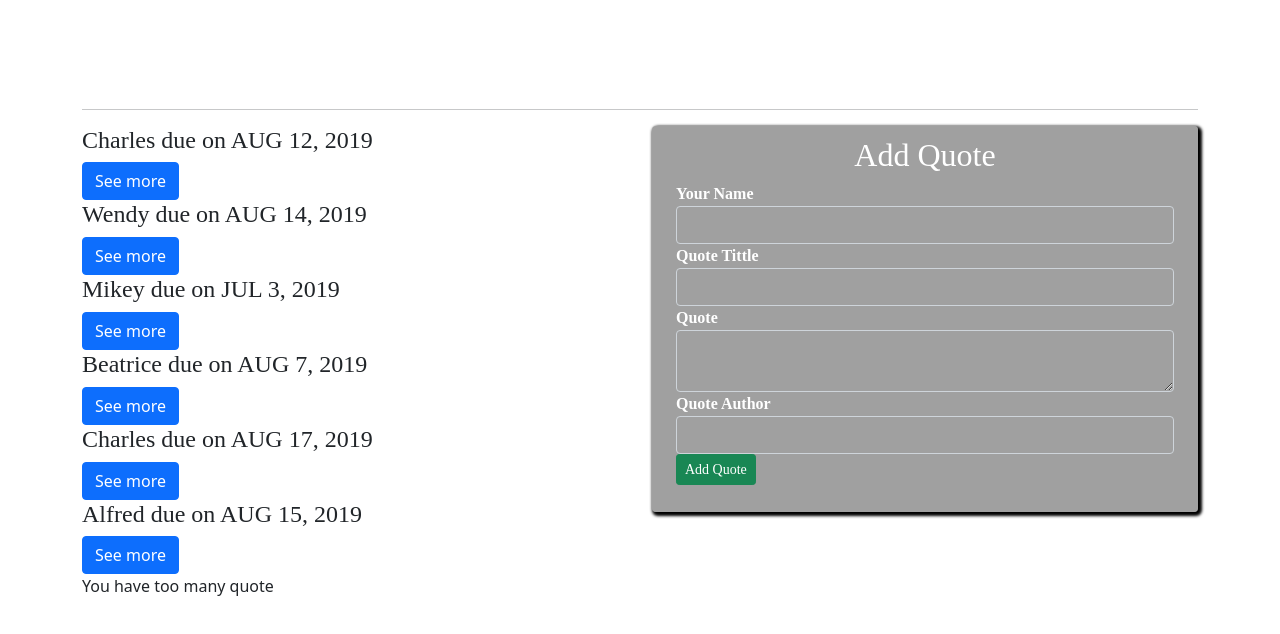
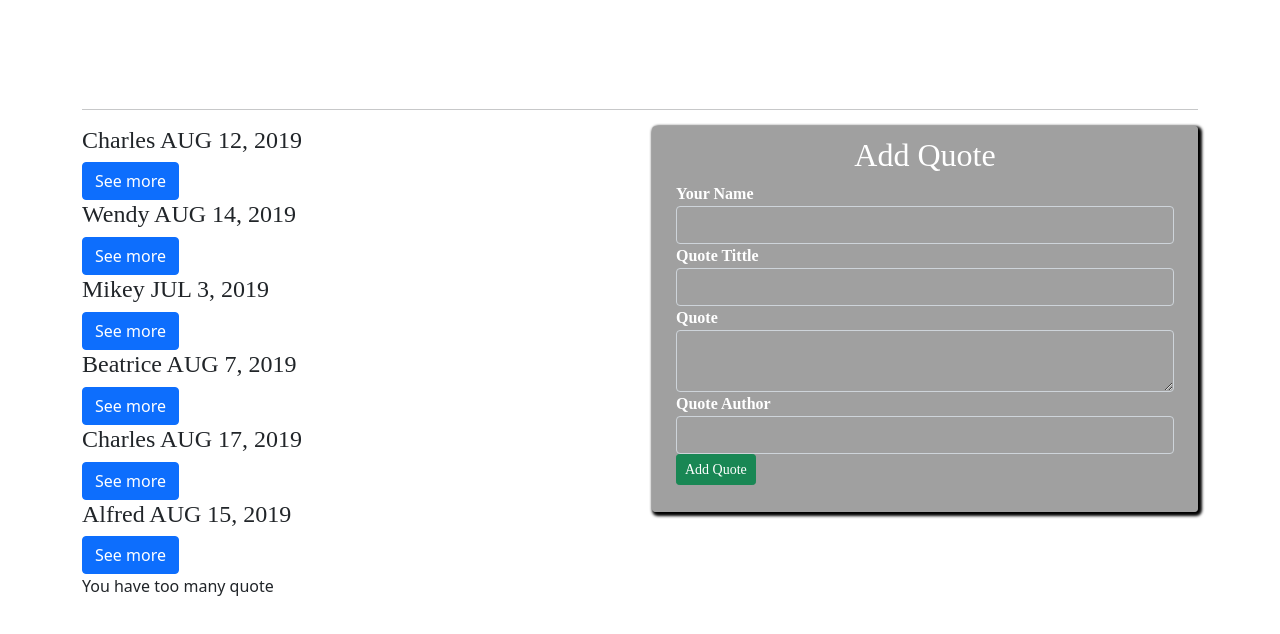
Before and after one commit to midigo0411/Quote, an Angular app: page / in a window 1280 px wide. Shown: the top 634 px of the page. Built offline with nearby package versions, Linux system fonts and the light colour scheme.

Commit message:
removing due

```diff
--- a/src/app/quote/quote.component.html
+++ b/src/app/quote/quote.component.html
@@ -6,7 +6,7 @@
     <div class="col-md-6">
       <div *ngFor='let quote of quotes;let i = index'>
         <div>
-          <h4 id={{i}} highlight-quote>{{quote.name}} due on {{quote.completeDate|date|uppercase}}</h4>
+          <h4 id={{i}} highlight-quote>{{quote.name}}  {{quote.completeDate|date|uppercase}}</h4>
           <button (click)='toggleDetails(i)' class="btn btn-primary">See more</button>
         </div>
 
```
